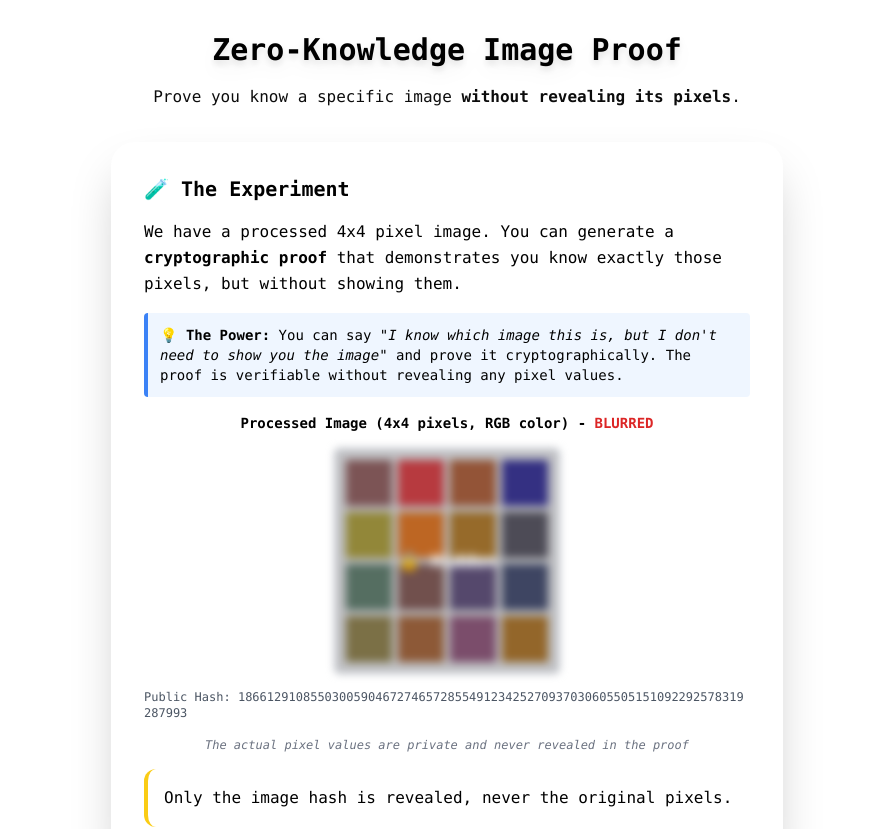
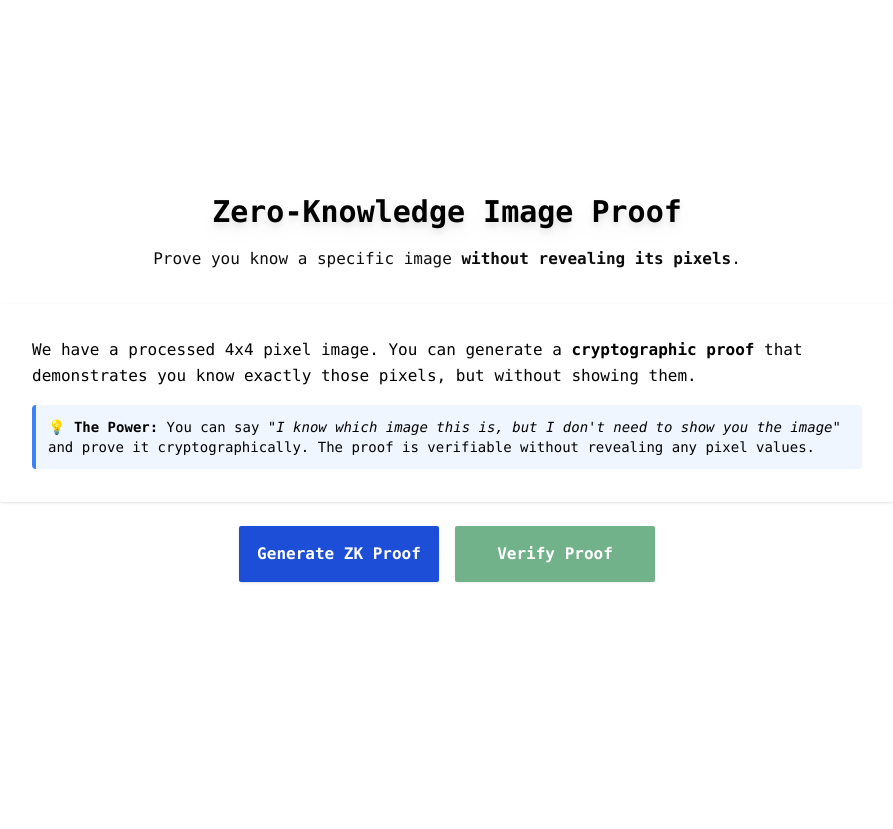
Before and after one commit to pedrofalco/zk-pixel-prover, a SvelteKit app: page / in a window 1280 px wide. Shown: the top 829 px of the page, without its empty margins (193-1086 px from the left). After the commit the page ends 800 px from the top, so only its background shows below. Built offline with nearby package versions, Linux system fonts and the light colour scheme.

Commit message:
restyle frontend

```diff
--- a/package.json
+++ b/package.json
@@ -37,6 +37,7 @@
 	},
 	"dependencies": {
 		"circomlib": "^2.0.5",
+		"lucide-svelte": "^0.554.0",
 		"snarkjs": "^0.7.5"
 	}
 }
--- a/src/routes/+page.svelte
+++ b/src/routes/+page.svelte
@@ -1,11 +1,13 @@
 <script lang="ts">
     import { onMount } from 'svelte';
+    import { Copy, Check } from 'lucide-svelte';
 
     let loading = false;
     let error: string | null = null;
     let result: { proof: any; publicSignals: any } | null = null;
     let verificationResult: { isValid: boolean; message: string } | null = null;
     let imageData: { pixels: number[]; hash: string } | null = null;
+    let copied = false;
 
     let resultElement: HTMLElement;
     let verificationElement: HTMLElement;
@@ -30,6 +32,18 @@
         const g = pixels[baseIndex + 1];
         const b = pixels[baseIndex + 2];
         return `rgb(${r}, ${g}, ${b})`;
+    }
+
+    async function copyToClipboard(text: string) {
+        try {
+            await navigator.clipboard.writeText(text);
+            copied = true;
+            setTimeout(() => {
+                copied = false;
+            }, 2000);
+        } catch (err) {
+            console.error('Failed to copy:', err);
+        }
     }
 
     async function generateProof() {
@@ -135,9 +149,8 @@
         </p>
     </div>
 
-    <div class="w-full max-w-2xl mb-6">
-        <div class="bg-white/15 backdrop-blur-lg rounded-3xl p-8 mb-6 border border-white/20 shadow-2xl">
-            <h2 class="text-xl font-bold mb-4">🧪 The Experiment</h2>
+    <div class="w-full max-w-4xl mb-6">
+        <div class="bg-white/15 backdrop-blur-lg rounded p-8 mb-6 border border-white/20 shadow">
             <div class="space-y-4 leading-relaxed">
                 <p>
                     We have a processed 4x4 pixel image. You can generate a <strong>cryptographic proof</strong>
@@ -148,42 +161,15 @@
                     and prove it cryptographically. The proof is verifiable without revealing any pixel values.
                 </p>
 
-                {#if imageData}
-                    <div class="flex flex-col items-center gap-4 my-6">
-                        <div class="text-sm font-semibold">Processed Image (4x4 pixels, RGB color) - <span class="text-red-600">BLURRED</span></div>
-                        <div class="grid grid-cols-4 gap-1 border-2 border-gray-400 p-2 bg-gray-100 rounded blur-sm relative">
-                            {#each Array(16) as _, i}
-                                {@const baseIndex = i * 3}
-                                {@const r = imageData.pixels[baseIndex]}
-                                {@const g = imageData.pixels[baseIndex + 1]}
-                                {@const b = imageData.pixels[baseIndex + 2]}
-                                <div
-                                    class="w-12 h-12 border border-gray-300"
-                                    style="background-color: {pixelToColor(imageData.pixels, i)}"
-                                ></div>
-                            {/each}
-                            <div class="absolute inset-0 flex items-center justify-center bg-black/20 rounded">
-                                <span class="text-white font-bold text-lg">🔒 Hidden</span>
-                            </div>
-                        </div>
-                        <div class="text-xs text-gray-600 font-mono break-all">
-                            Public Hash: {imageData.hash}
-                        </div>
-                        <p class="text-xs text-gray-500 italic">
-                            The actual pixel values are private and never revealed in the proof
-                        </p>
-                    </div>
-                {/if}
-
-                <div class="bg-white/20 p-4 rounded-xl border-l-4 border-yellow-400 font-medium">
+                <!-- <div class="bg-white/20 p-4 rounded-xl border-l-4 border-yellow-400 font-medium">
                     Only the image hash is revealed, never the original pixels.
-                </div>
+                </div> -->
             </div>
         </div>
 
         <div class="flex flex-col sm:flex-row gap-4 justify-center items-center">
             <button
-                class="p-4 font-semibold rounded-sm bg-blue-700 text-white shadow-lg hover:shadow-xl hover:-translate-y-1 transition-all duration-300 disabled:opacity-60 disabled:cursor-not-allowed disabled:transform-none flex items-center gap-2 min-w-[200px] justify-center"
+                class="p-4 font-semibold rounded-sm bg-blue-700 text-white shadow hover:shadow-lg hover:-translate-y-1 transition-all duration-300 disabled:opacity-60 disabled:cursor-not-allowed disabled:transform-none flex items-center gap-2 min-w-[200px] justify-center"
                 on:click={generateProof}
                 disabled={loading}
             >
@@ -199,7 +185,7 @@
             </button>
 
             <button
-                class="p-4 font-semibold rounded-sm bg-green-700 text-white shadow-lg hover:shadow-xl hover:-translate-y-1 transition-all duration-300 disabled:opacity-60 disabled:cursor-not-allowed disabled:transform-none flex items-center gap-2 min-w-[200px] justify-center"
+                class="p-4 font-semibold rounded-sm bg-green-700 text-white shadow hover:shadow-lg hover:-translate-y-1 transition-all duration-300 disabled:opacity-60 disabled:cursor-not-allowed disabled:transform-none flex items-center gap-2 min-w-[200px] justify-center"
                 on:click={verifyProof}
                 disabled={loading || !result}
                 title="Verifies the proof mathematically without needing the pixel values"
@@ -218,15 +204,15 @@
     </div>
 
     {#if error}
-        <div bind:this={errorElement} class="w-full max-w-2xl bg-red-500/20 backdrop-blur-lg rounded-xl p-4 mb-4 flex items-center gap-3 border border-red-400/40">
+        <div bind:this={errorElement} class="w-full max-w-4xl bg-red-500/20 backdrop-blur-lg rounded p-4 mb-4 flex items-center gap-3 border border-red-400/40">
             <span class="text-2xl">⚠️</span>
             <span>{error}</span>
         </div>
     {/if}
 
     {#if result}
-        <div bind:this={resultElement} class="w-full max-w-2xl bg-white/15 backdrop-blur-lg rounded-3xl p-8 mb-4 border border-white/20 shadow-2xl">
-            <h3 class="text-2xl font-bold mb-2">🎉 Proof Generated</h3>
+        <div bind:this={resultElement} class="w-full max-w-4xl bg-white/15 backdrop-blur-lg rounded p-8 mb-4 border border-white/20 shadow">
+            <h3 class="text-2xl font-bold mb-2">Proof Generated</h3>
             <p class="mb-4 opacity-90">
                 A ZK proof was created that demonstrates knowledge of the image without revealing the pixels.
             </p>
@@ -234,16 +220,29 @@
                 The proof contains cryptographic evidence that you know the pixel values, but the pixels themselves are never revealed.
             </p>
             <details class="mt-4">
-                <summary class="cursor-pointer p-3 bg-white/10 rounded-lg mb-2 font-medium hover:bg-white/20 transition-colors">
+                <summary class="cursor-pointer p-3 bg-white/10 rounded mb-2 font-medium hover:bg-white/20 transition-colors">
                     View technical details
                 </summary>
-                <pre class="bg-black/30 p-4 rounded-lg overflow-x-auto text-sm text-gray-200 mt-2">{JSON.stringify(result, null, 2)}</pre>
+                <div class="relative mt-2">
+                    <button
+                        on:click={() => copyToClipboard(JSON.stringify(result, null, 2))}
+                        class="absolute top-2 right-2 p-2 bg-gray-700 hover:bg-gray-600 rounded transition-colors text-white"
+                        title="Copy to clipboard"
+                    >
+                        {#if copied}
+                            <Check size={16} />
+                        {:else}
+                            <Copy size={16} />
+                        {/if}
+                    </button>
+                    <pre class="bg-black/80 p-4 pr-12 rounded overflow-x-auto text-sm text-gray-200">{JSON.stringify(result, null, 2)}</pre>
+                </div>
             </details>
         </div>
     {/if}
 
     {#if verificationResult}
-        <div bind:this={verificationElement} class="w-full max-w-2xl bg-white/15 backdrop-blur-lg rounded-3xl p-6 mb-4 border border-white/20 shadow-2xl">
+        <div bind:this={verificationElement} class="w-full max-w-4xl bg-white/15 backdrop-blur-lg rounded p-6 mb-4 border border-white/20 shadow">
             <div class="flex items-center gap-4 mb-3">
                 <div class="text-4xl">
                     {verificationResult.isValid ? '✅' : '❌'}
```
Also changed, not shown: 1 other file (tests, documents, lock files or other folders).
